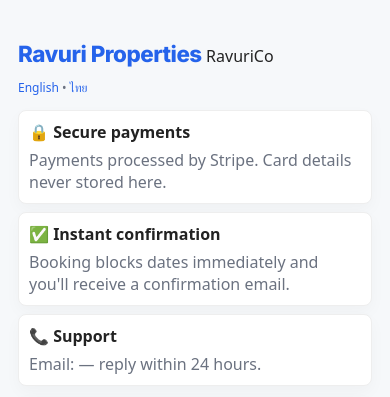
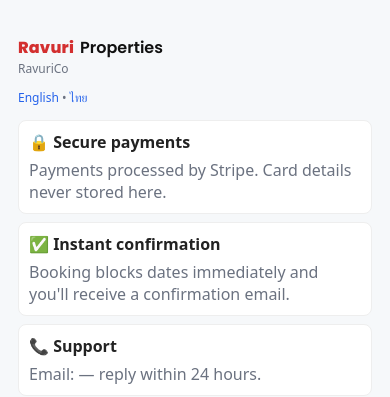
Before and after one commit to ravuri21/ravuricoltd-channelmanager-ui, a Flask app: page /properties in a window 390 px wide. Shown: the top 397 px of the page. Run offline with Flask 3, Linux system fonts and the light colour scheme; data that the repository does not hold is empty.

Commit message:
style-additions.css

```diff
--- a/backend/static/style-additions.css
+++ b/backend/static/style-additions.css
@@ -1,118 +1,40 @@
-/* style-additions.css  —  adds Ravuri red/black branding & layout polish */
+/* style-additions.css - paste into backend/static/ or your static folder */
+@import url('https://fonts.googleapis.com/css2?family=Poppins:wght@300;400;600;700;800&display=swap');
 
-@import url('https://fonts.googleapis.com/css2?family=Inter:wght@400;600;700;800&display=swap');
-
-:root {
-  --brand-red: #e11d48;   /* Ravuri red */
-  --brand-dark: #111827;  /* deep black */
-  --muted: #6b7280;
-  --teal: #0ea5a4;
-  --blue: #2563eb;
+.brand-logo {
+  font-family: "Poppins", system-ui, Arial, sans-serif;
+  font-weight: 700;
+  font-size: 1.18rem;
+  display: inline-flex;
+  align-items: center;
+  gap: 6px;
+  text-decoration: none;
+  line-height: 1;
 }
 
-/* -------- Brand Header -------- */
-.brand, .brand-compact, .brand-logo {
-  font-family: 'Inter', system-ui, sans-serif;
+.brand-logo .ravuri {
+  color: #d32f2f; /* Ravuri red */
   font-weight: 800;
-  letter-spacing: -0.5px;
+  letter-spacing: 0.2px;
 }
 
-.brand-red { color: var(--brand-red); }
-.brand-dark { color: var(--brand-dark); }
-
-.brand-logo {
-  text-decoration: none;
-  font-size: 1.4rem;
-}
-.brand-logo:hover .brand-red { color: #be123c; }
-
-/* Stripe badge & muted text */
-.stripe-badge {
-  background: #f8fafc;
-  border: 1px solid #e2e8f0;
-  border-radius: 8px;
-  padding: 6px 10px;
-  font-size: 0.82rem;
-  color: #0b5cff;
+.brand-logo .properties {
+  color: #111;
+  font-weight: 600;
 }
 
-/* -------- Trust cards -------- */
-.trust-row { display:flex; gap:10px; flex-wrap:wrap; margin:14px 0; }
-.trust-card {
-  background:#fff;
-  border:1px solid #f1f5f9;
-  border-radius:8px;
-  padding:12px;
-  min-width:180px;
-  box-shadow:0 6px 16px rgba(0,0,0,0.03);
-}
-.trust-card div:first-child { font-weight:700; margin-bottom:6px; }
-.trust-card .muted { color:var(--muted); }
-
-/* -------- Cards grid (public properties) -------- */
-.grid {
-  display:grid;
-  grid-template-columns:repeat(auto-fit,minmax(260px,1fr));
-  gap:16px;
-  margin-top:14px;
-}
-.card {
-  background:#fff;
-  border-radius:12px;
-  overflow:hidden;
-  box-shadow:0 6px 18px rgba(0,0,0,0.06);
-  display:flex;
-  flex-direction:column;
-  transition:transform .12s, box-shadow .12s;
-}
-.card:hover {
-  transform:translateY(-6px);
-  box-shadow:0 12px 28px rgba(0,0,0,0.12);
-}
-.card img {
-  width:100%;
-  height:180px;
-  object-fit:cover;
-}
-.pad { padding:14px; flex:1; display:flex; flex-direction:column; justify-content:space-between; }
-.title { font-weight:800; color:var(--brand-dark); margin-bottom:6px; }
-.price { font-weight:800; font-size:1.05rem; margin-bottom:8px; }
-.meta { color:var(--muted); font-size:0.9rem; margin-bottom:6px; }
-
-.btn {
-  display:inline-block;
-  text-decoration:none;
-  font-weight:700;
-  border-radius:10px;
-  padding:10px;
-  text-align:center;
-}
-.btn.view { background:var(--teal); color:#fff; }
-.btn.book { background:var(--blue); color:#fff; }
-.btn.view:hover { background:#0d9488; }
-.btn.book:hover { background:#1d4ed8; }
-
-/* -------- Room page & booking -------- */
-.stripe-inline {
-  background:#f8fafc;
-  border:1px solid #e2e8f0;
-  color:#0b5cff;
-  padding:6px 8px;
-  border-radius:6px;
-  font-size:.9rem;
+/* optional small accent under the logo */
+.brand-subtle {
+  display:block;
+  font-size:0.8rem;
+  color:#6b7280;
+  margin-top:2px;
+  font-weight:400;
 }
 
-/* -------- Footer -------- */
-.page-footer {
-  margin-top:20px;
-  text-align:center;
-  font-size:0.9rem;
-  color:var(--muted);
-  padding-bottom:24px;
+/* make sure the existing topline layout keeps spacing */
+.topline .brand-wrap { display:flex; flex-direction:column; gap:2px; }
+@media (max-width:720px){
+  .brand-logo { font-size:1.0rem; }
+  .brand-subtle { font-size:0.75rem; }
 }
-
-/* -------- Responsive tweaks -------- */
-@media (max-width:720px){
-  .grid { grid-template-columns:repeat(auto-fit,minmax(220px,1fr)); }
-  .trust-card { min-width:140px; }
-}
```
